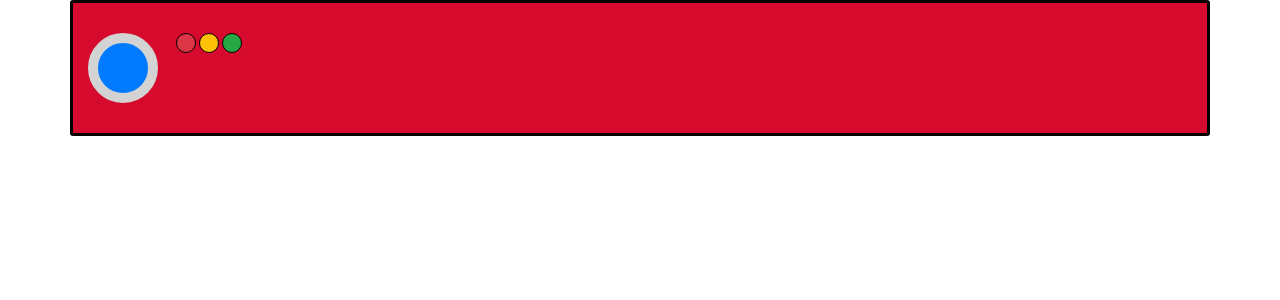
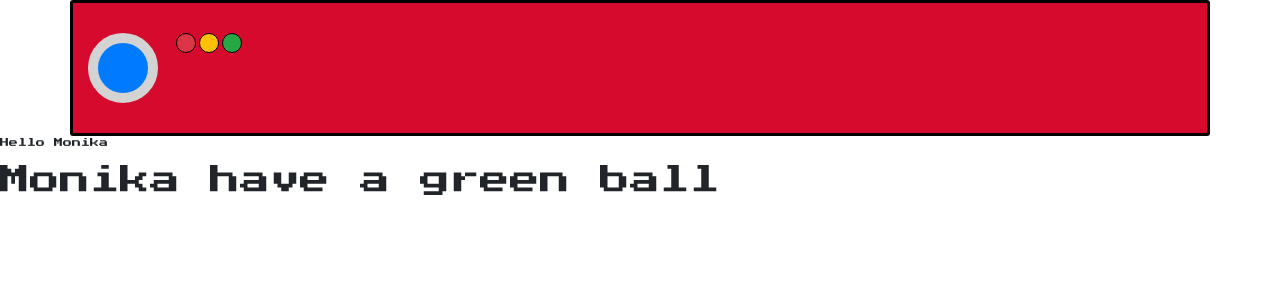
Before and after one commit to mswidzinska/vokedex-Complete, a Vue app: page / in a window 1280 px wide. Shown: the top 300 px of the page. Built offline with nearby package versions, Linux system fonts and the light colour scheme.

Commit message:
Update Home.vue

```diff
--- a/src/views/Home.vue
+++ b/src/views/Home.vue
@@ -1,4 +1,5 @@
 <template>
+  <div>
     <b-container class="p-3 bg-secondary home-view rounded">
       <b-row>
         <div id="blue-ball" class="bg-primary rounded-circle m-4" />
@@ -6,11 +7,17 @@
         <div class="tiny-balls bg-warning rounded-circle mr-1 mt-4" />
         <div class="tiny-balls bg-success rounded-circle mr-1 mt-4" />
       </b-row>
-    <b-row>
-    </b-row>
-    <b-row>
-    </b-row>
+      <b-row> </b-row>
+      <b-row> </b-row>
     </b-container>
+    <div>
+      <p>Hello {{ name }}</p>
+      <h1 v-if="red">Mike have a red ball</h1>
+      <h1 v-else-if="green">Monika have a green ball</h1>
+      <h1 v-else-if="yellow">Caren have a yellow ball</h1>
+      <h1 v-else>Phil have no ball</h1>
+    </div>
+  </div>
 </template>
 
 <script>
@@ -18,6 +25,10 @@ export default {
   name: "Home",
   data() {
     return {
+      name: "Monika",
+      red: false,
+      green: true,
+      yellow: false,
     };
   },
 };
```
Lines whose indentation alone changed are shown as unchanged.
